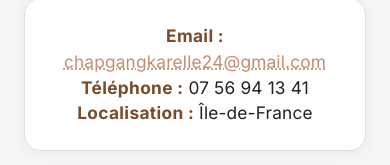
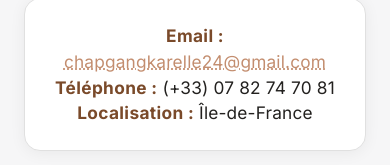
Before and after one commit to chapgangkarelle/portfolio, a plain HTML site: page index.html in a window 390 px wide. Shown: the part 5581-5746 px from the top of the page. Drawn offline with nearby package versions, Linux system fonts and the light colour scheme.

Commit message:
modification telephone

```diff
--- a/index.html
+++ b/index.html
@@ -208,7 +208,7 @@
   </form>
   <div class="contact-infos mt-4">
     <div><strong>Email :</strong> <a href="mailto:chapgangkarelle24@gmail.com">chapgangkarelle24@gmail.com</a></div>
-    <div><strong>Téléphone :</strong> 07 56 94 13 41</div>
+    <div><strong>Téléphone :</strong> (+33) 07 82 74 70 81</div>
     <div><strong>Localisation :</strong> Île-de-France</div>
   </div>
 </section>
```
